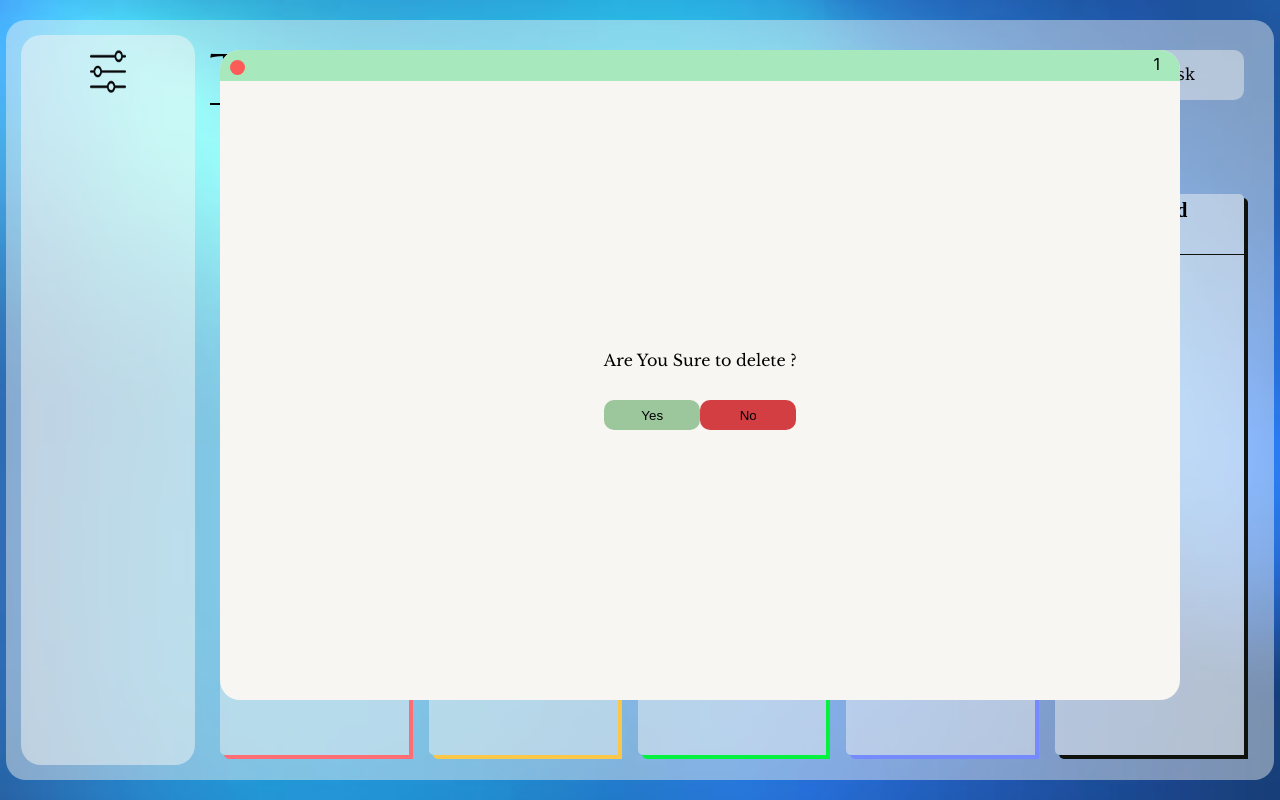
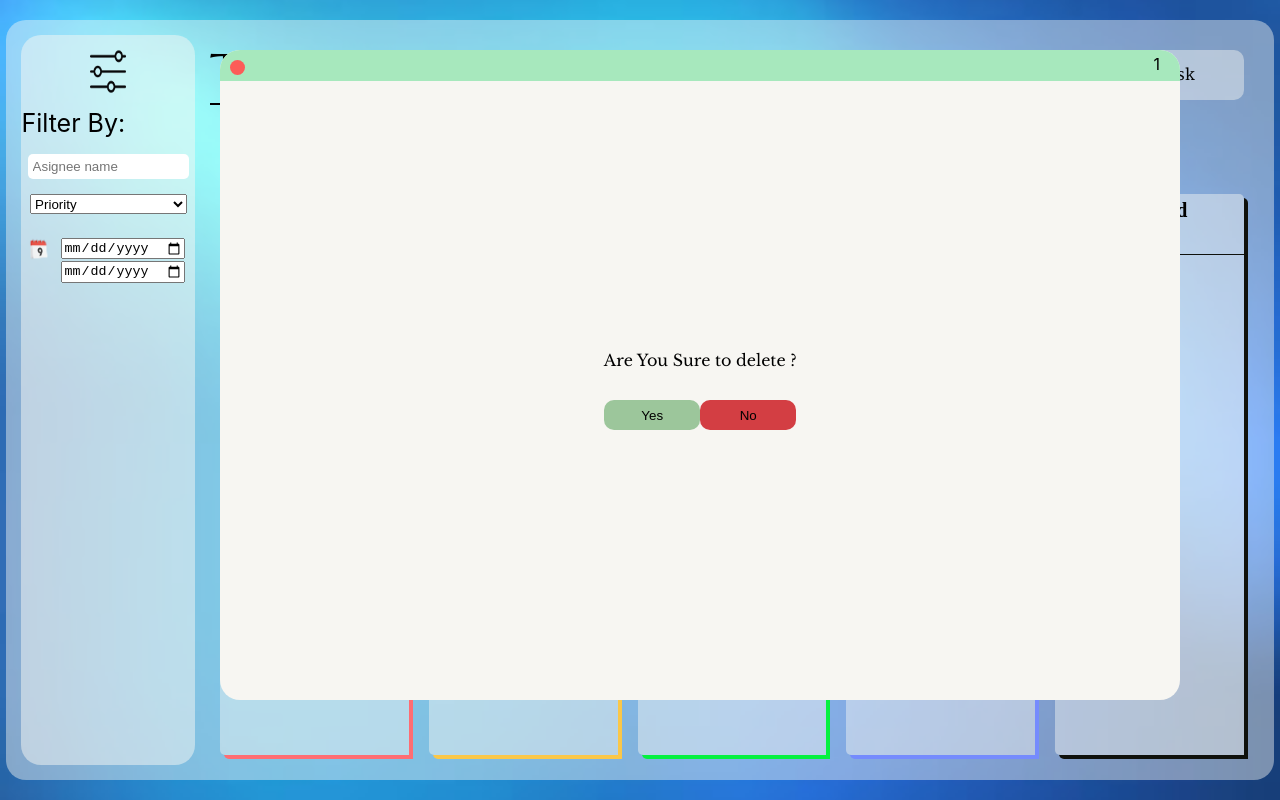
Before and after one commit to harshitkaushik003/Task-Tracker, a React (Create React App) app: page /task/1/1 in a window 1280 px wide. Built offline with nearby package versions, Linux system fonts and the light colour scheme; a web font is replaced by a local one.

Commit message:
created filters design

```diff
--- a/package.json
+++ b/package.json
@@ -8,6 +8,7 @@
     "@testing-library/react": "^13.4.0",
     "@testing-library/user-event": "^13.5.0",
     "react": "^18.2.0",
+    "react-date-range": "^2.0.0-alpha.4",
     "react-dom": "^18.2.0",
     "react-redux": "^9.1.0",
     "react-router-dom": "^6.22.3",
--- a/src/Pages/Home.jsx
+++ b/src/Pages/Home.jsx
@@ -3,6 +3,7 @@ import styles from "../styles/Home/Home.module.css";
 import myImage from "../images/filter.png";
 import Main from "../components/Main";
 import { Outlet } from 'react-router-dom';
+import Filters from '../components/Filters';
 const Home = () => {
   return (
     <div className={styles.home}>
@@ -10,9 +11,7 @@ const Home = () => {
             <div className={styles.image}>
                 <img src={myImage} alt="" />
             </div>
-            <div className={styles.filters}>
-
-            </div>
+            <Filters/>
         </div>
         <div className={styles.right}>
             <Main/>
--- a/src/components/Card.jsx
+++ b/src/components/Card.jsx
@@ -11,7 +11,7 @@ const Card = ({status}) => {
 
     const {tasks} = useSelector(taskSelector);
     const filteredTasks = tasks.filter(task => task.status === status.name.toLowerCase());
-    console.log(filteredTasks);
+
   return (
     <div className={styles.card} style={style}>
         <div className={styles.heading} style={{borderBottom: `1px solid ${status.color}`}}>
--- /dev/null
+++ b/src/components/Filters.jsx
@@ -0,0 +1,39 @@
+import React from 'react'
+import styles from "../styles/Filters/Filter.module.css";
+
+import 'react-date-range/dist/styles.css';
+import 'react-date-range/dist/theme/default.css';
+
+import date from "../images/date.png";
+
+
+const Filters = () => {
+
+
+  return (
+    <div className={styles.main}>
+      <div className={styles.filters}>
+        <div className={styles.heading}>
+            <span>Filter By: </span>
+        </div>
+        <div className={styles.filtersMain}>
+            <input type="text" placeholder='Asignee name'/>
+            <select name="priority" id="">
+                <option value={null} disabled selected>Priority</option>
+                <option value="p0">P0</option>
+                <option value="p1">P1</option>
+                <option value="p2">P2</option>
+            </select>
+            <div className={styles.date}>
+                <img src={date} alt="" />
+                <input type="date" name="" id="" />
+                <input type="date" name="" id="" />
+            </div>
+        </div>
+      </div>
+      <div className={styles.sort}></div>
+    </div>
+  )
+}
+
+export default Filters
--- /dev/null
+++ b/src/styles/Filters/Filter.module.css
@@ -0,0 +1,55 @@
+.main {
+  width: 100%;
+  height: 90%;
+  display: flex;
+  flex-direction: column;
+}
+.main .filters {
+  width: 100%;
+  height: 50%;
+  display: flex;
+  flex-direction: column;
+}
+.main .filters .heading {
+  height: 10%;
+  text-align: left;
+}
+.main .filters .heading span {
+  font-size: 25px;
+}
+.main .filters .filtersMain {
+  margin-top: 15px;
+  display: flex;
+  flex-direction: column;
+  align-items: center;
+  height: 90%;
+}
+.main .filters .filtersMain input[type=text] {
+  height: 25px;
+  width: 90%;
+  padding-left: 5px;
+  border-radius: 5px;
+  border: none;
+}
+.main .filters .filtersMain select {
+  margin-top: 15px;
+  width: 90%;
+  height: 20px;
+}
+.main .filters .filtersMain .date {
+  margin-top: 20px;
+  height: 30%;
+  width: 100%;
+  position: relative;
+}
+.main .filters .filtersMain .date img {
+  width: 30px;
+  height: 30px;
+  position: absolute;
+  left: 3px;
+}
+.main .filters .filtersMain .date input[type=date] {
+  position: relative;
+  left: 40px;
+  top: 2px;
+}/*# sourceMappingURL=Filter.module.css.map */
--- a/src/styles/Task/Task.module.css
+++ b/src/styles/Task/Task.module.css
@@ -2,7 +2,7 @@
 .task {
   width: 90%;
   min-height: 40%;
-  background-color: white;
+  background-color: #F2F7F2;
   margin: 4px;
   border-radius: 10px;
   display: flex;
@@ -18,13 +18,13 @@
   font-family: "Mate SC", serif;
   font-weight: 400;
   font-style: normal;
-  font-size: 30px;
+  font-size: 20px;
 }
 .task .text span.aname {
   font-family: "Crimson Text", serif;
   font-weight: 400;
   font-style: normal;
-  font-size: 20px;
+  font-size: 16px;
 }
 .task .text span.date {
   margin-top: 10px;
```
Also changed, not shown: src/images/date.png (added), 1 other file (tests, documents, lock files or other folders).
